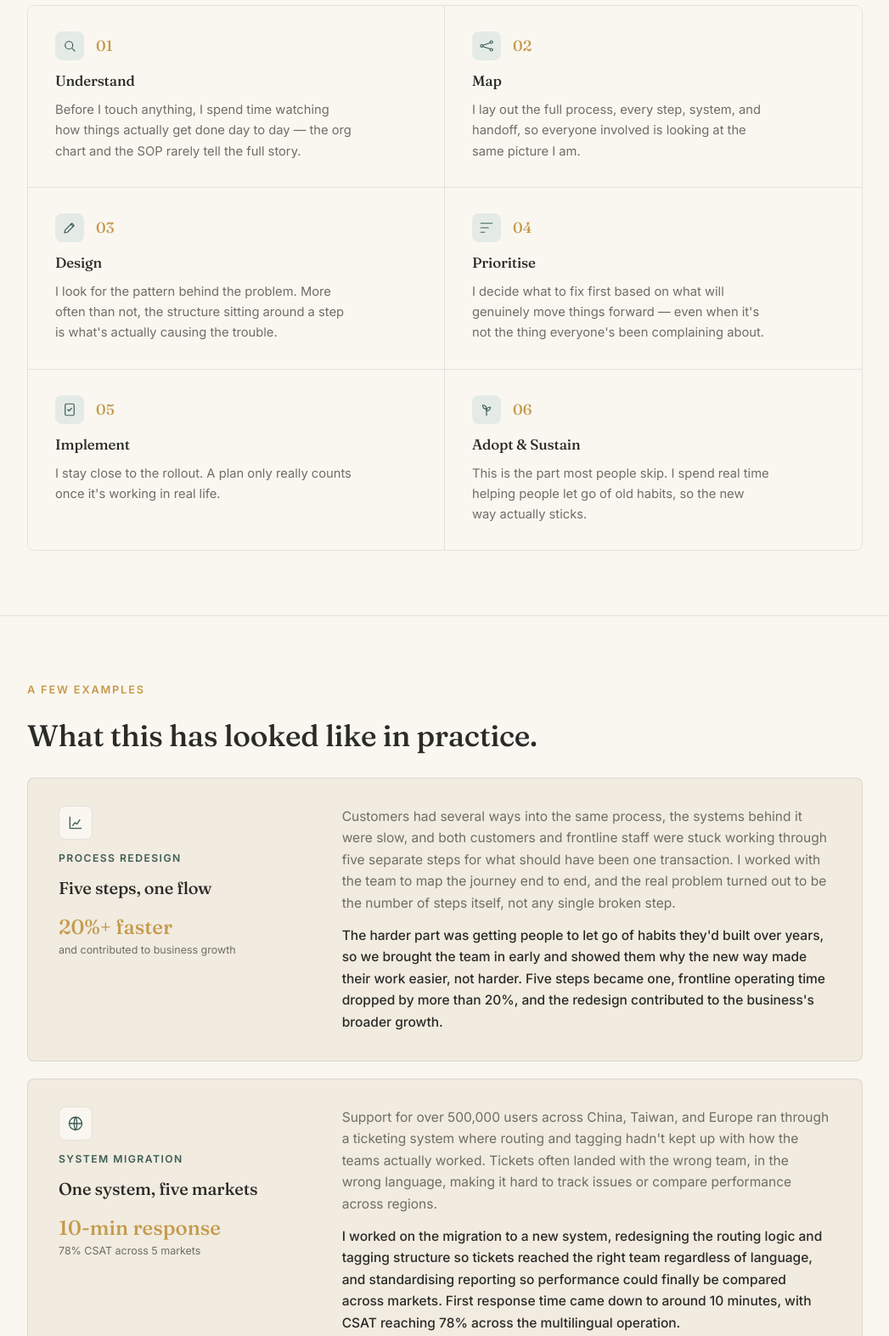
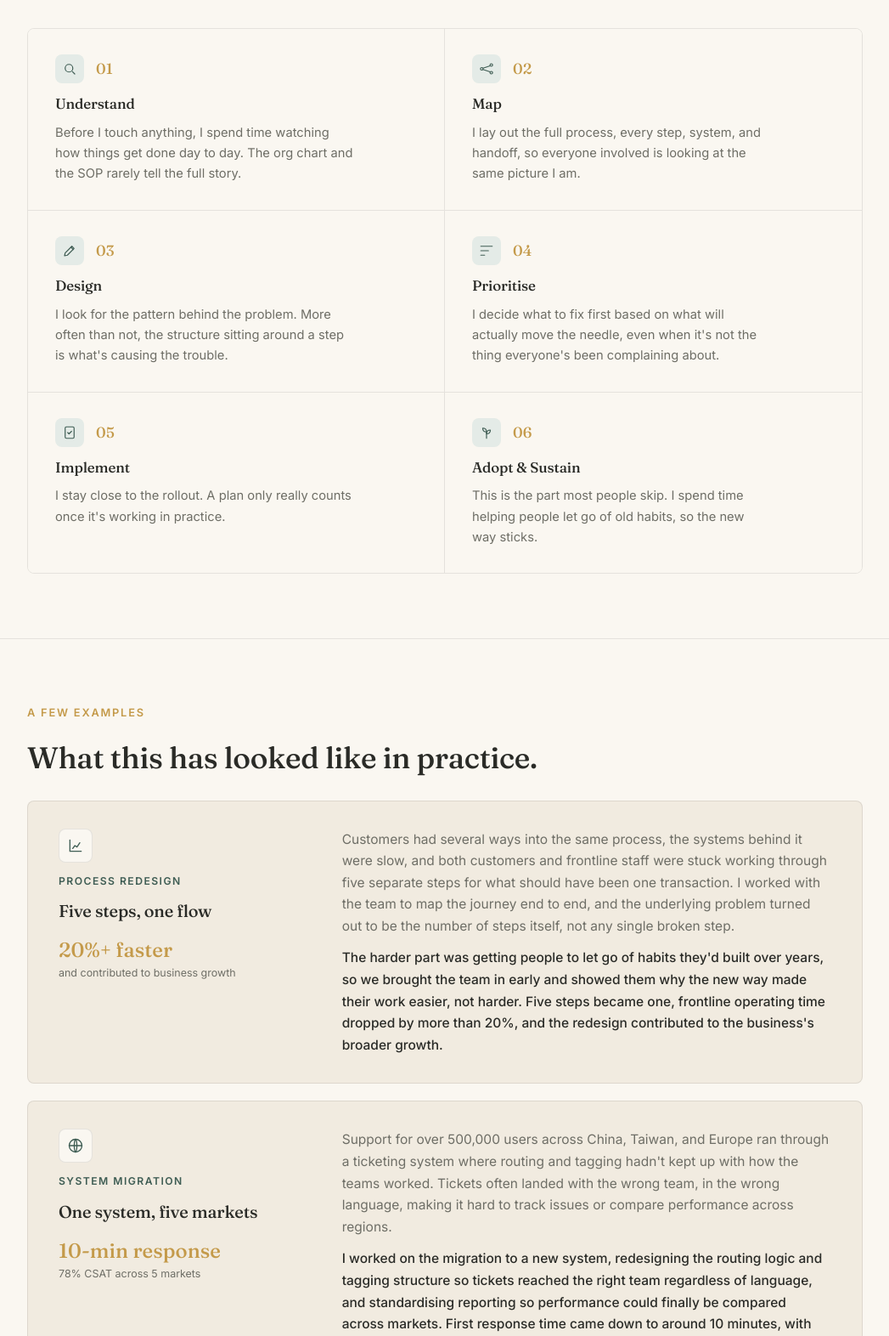
Before and after one commit to cassie41341341/cassiechen, a plain HTML site: page index.html in a window 1280 px wide. Shown: the part 2061-3633 px from the top of the page at 85% size, without its empty margins (116-1163 px from the left). Drawn offline with Linux system fonts and the light colour scheme.

Commit message:
Update index.html

```diff
--- a/index.html
+++ b/index.html
@@ -246,7 +246,7 @@
       <span class="kicker">About</span>
       <h2 class="section-title">Where the plan meets the people, systems, and habits on the ground.</h2>
       <p>I work at the intersection of strategy, operations, and technology. Over the past ten years, across tech, fintech, Web3, gaming, and retail, I've led transformation work spanning operating model design, organisational development, ERP and CRM implementation, process optimisation, and change management.</p>
-      <p>What I keep coming back to is the moment a plan made in a meeting room actually meets the people, systems, and habits on the ground. That's usually where things either click into place or quietly fall apart, and it's the part most people underestimate.</p>
+      <p>What I keep coming back to is the moment a plan made in a meeting room actually lands on the floor, with the teams running it, the tools they're stuck using, and the habits they've built up over years. That's usually where things either click into place or quietly fall apart, and it's the part most people underestimate.</p>
       <p>Most recently, this has meant redesigning operating models and decision-making structures for a retail technology business moving from founder-led decisions to a structure built to scale.</p>
       <p>Based in Singapore, and always happy to talk to people working in transformation, operations, or organisational growth.</p>
     </div>
@@ -269,7 +269,7 @@
           <div class="approach-num">01</div>
         </div>
         <h3>Understand</h3>
-        <p>Before I touch anything, I spend time watching how things actually get done day to day — the org chart and the SOP rarely tell the full story.</p>
+        <p>Before I touch anything, I spend time watching how things get done day to day. The org chart and the SOP rarely tell the full story.</p>
       </div>
 
       <div class="approach-item">
@@ -291,7 +291,7 @@
           <div class="approach-num">03</div>
         </div>
         <h3>Design</h3>
-        <p>I look for the pattern behind the problem. More often than not, the structure sitting around a step is what's actually causing the trouble.</p>
+        <p>I look for the pattern behind the problem. More often than not, the structure sitting around a step is what's causing the trouble.</p>
       </div>
 
       <div class="approach-item">
@@ -302,7 +302,7 @@
           <div class="approach-num">04</div>
         </div>
         <h3>Prioritise</h3>
-        <p>I decide what to fix first based on what will genuinely move things forward — even when it's not the thing everyone's been complaining about.</p>
+        <p>I decide what to fix first based on what will actually move the needle, even when it's not the thing everyone's been complaining about.</p>
       </div>
 
       <div class="approach-item">
@@ -313,7 +313,7 @@
           <div class="approach-num">05</div>
         </div>
         <h3>Implement</h3>
-        <p>I stay close to the rollout. A plan only really counts once it's working in real life.</p>
+        <p>I stay close to the rollout. A plan only really counts once it's working in practice.</p>
       </div>
 
       <div class="approach-item">
@@ -324,7 +324,7 @@
           <div class="approach-num">06</div>
         </div>
         <h3>Adopt &amp; Sustain</h3>
-        <p>This is the part most people skip. I spend real time helping people let go of old habits, so the new way actually sticks.</p>
+        <p>This is the part most people skip. I spend time helping people let go of old habits, so the new way sticks.</p>
       </div>
 
     </div>
@@ -349,7 +349,7 @@
           <div class="case-stat">20%+ faster<small>and contributed to business growth</small></div>
         </div>
         <div class="case-right">
-          <p>Customers had several ways into the same process, the systems behind it were slow, and both customers and frontline staff were stuck working through five separate steps for what should have been one transaction. I worked with the team to map the journey end to end, and the real problem turned out to be the number of steps itself, not any single broken step.</p>
+          <p>Customers had several ways into the same process, the systems behind it were slow, and both customers and frontline staff were stuck working through five separate steps for what should have been one transaction. I worked with the team to map the journey end to end, and the underlying problem turned out to be the number of steps itself, not any single broken step.</p>
           <p>The harder part was getting people to let go of habits they'd built over years, so we brought the team in early and showed them why the new way made their work easier, not harder. Five steps became one, frontline operating time dropped by more than 20%, and the redesign contributed to the business's broader growth.</p>
         </div>
       </div>
@@ -364,7 +364,7 @@
           <div class="case-stat">10-min response<small>78% CSAT across 5 markets</small></div>
         </div>
         <div class="case-right">
-          <p>Support for over 500,000 users across China, Taiwan, and Europe ran through a ticketing system where routing and tagging hadn't kept up with how the teams actually worked. Tickets often landed with the wrong team, in the wrong language, making it hard to track issues or compare performance across regions.</p>
+          <p>Support for over 500,000 users across China, Taiwan, and Europe ran through a ticketing system where routing and tagging hadn't kept up with how the teams worked. Tickets often landed with the wrong team, in the wrong language, making it hard to track issues or compare performance across regions.</p>
           <p>I worked on the migration to a new system, redesigning the routing logic and tagging structure so tickets reached the right team regardless of language, and standardising reporting so performance could finally be compared across markets. First response time came down to around 10 minutes, with CSAT reaching 78% across the multilingual operation.</p>
         </div>
       </div>
@@ -417,7 +417,7 @@
 <footer id="contact">
   <div class="wrap">
     <h2>Let's talk transformation.</h2>
-    <p class="lead">If you're working on something in transformation, operations, or organisational growth, I'd genuinely like to hear about it.</p>
+    <p class="lead">If you're working on something along these lines, or just want to swap notes on how transformation plays out on the ground, I'd love to hear from you.</p>
     <div class="contact-row">
       <div>
         <span class="label">LinkedIn</span>
```
